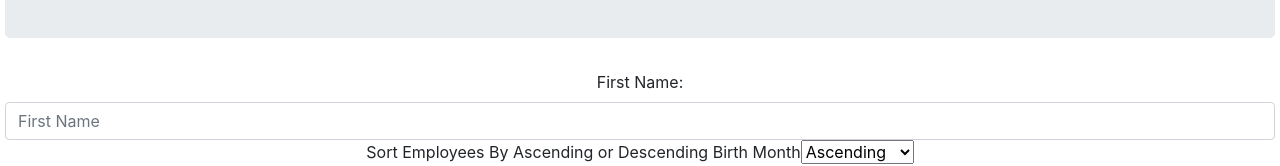
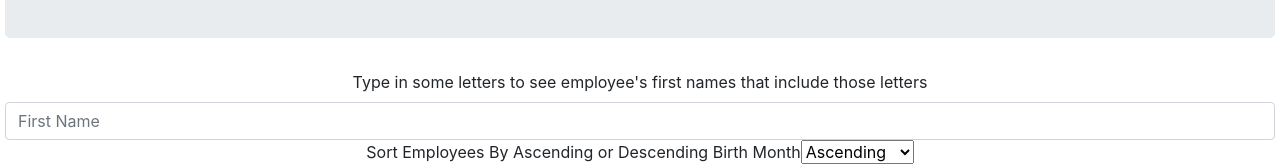
Before and after one commit to Dragonbabe/Hw19-Employee-Directory, a React (Create React App) app in the folder employee-app/: page / in a window 1280 px wide. Shown: the part 143-309 px from the top of the page. Built offline with nearby package versions, Linux system fonts and the light colour scheme; no server answers.

Commit message:
deployed gh-pages

```diff
--- a/employee-app/src/components/Form.js
+++ b/employee-app/src/components/Form.js
@@ -5,7 +5,7 @@ function Form(props) {
 
     return (
         <div className="form-group">
-            <label htmlFor="firstName">First Name:</label>
+            <label htmlFor="firstName">Type in some letters to see employee's first names that include those letters</label>
             <input className="form-control"
                 value={props.firstName}
                 name="firstName"
```
Also changed, not shown: employee-app/package.json (+7 -1 lines), 2 other files (tests, documents, lock files or other folders).
